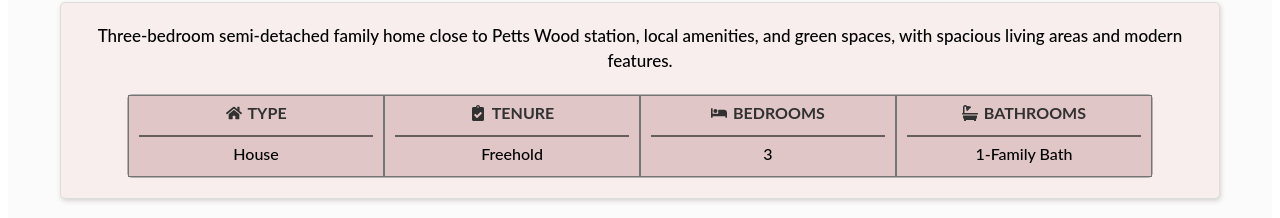
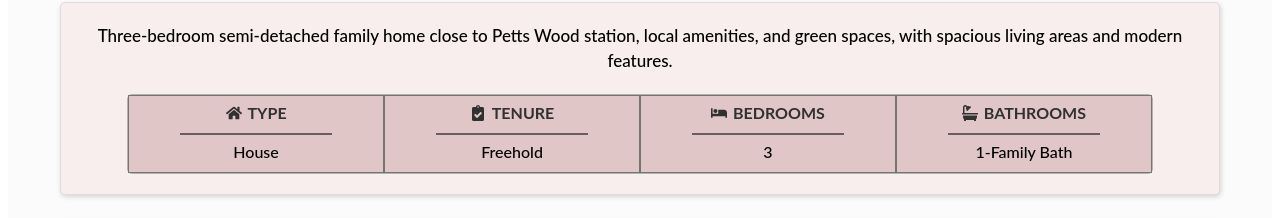
Before and after one commit to shashini13/React-CW, a React (Vite) app: page /#/properties/prop1.html in a window 1280 px wide. Shown: the part 937-1155 px from the top of the page. Built offline with nearby package versions, Linux system fonts and the light colour scheme; a web font is replaced by a local one.

Commit message:
Fixed indentation & few css

```diff
--- a/src/App.css
+++ b/src/App.css
@@ -437,8 +437,9 @@ p.property-list-div {
 
 .value {
   padding-top: 5px;
-  margin: 10px;
   border-top: 2px solid rgb(105, 94, 94);
+  width: 60%;
+  margin: 8px auto
 }
 
 .tab-list {
--- a/src/components/PropertyDetails.jsx
+++ b/src/components/PropertyDetails.jsx
@@ -103,9 +103,6 @@ const PropertyDetails = ({allProperties}) => {
                     </TabPanel>
                 </Tabs>
             </div>
-
-
-
         </div>
     );
 }
```
